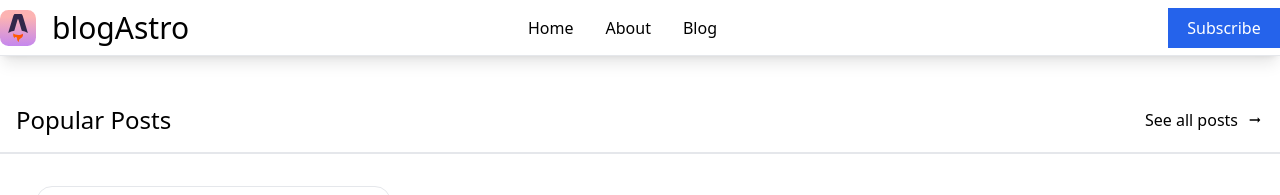
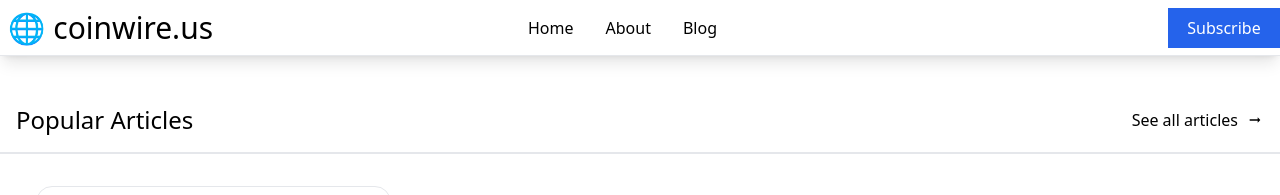
Before and after one commit to BullishAF/Astro-s-Insight, an Astro site: page / in a window 1280 px wide. Shown: the top 195 px of the page. Built offline with nearby package versions, Linux system fonts and the light colour scheme; Astro itself is replaced by a stand-in of ours; some packages are replaced by stand-ins of ours.

Commit message:
Update 4 files

```diff
--- a/src/components/Nav.astro
+++ b/src/components/Nav.astro
@@ -6,50 +6,9 @@ import navData from '../data/navData';
 	<nav class="container mx-auto flex flex-col justify-between items-center sm:flex-row w-full">
 		<a href="/">
 			<div class="brand flex justify-center items-center">
-				<div class="brand-logo mr-2">
-					<svg xmlns="http://www.w3.org/2000/svg" width="36" height="36" viewBox="0 0 256 256"
-						><g fill="none"
-							><rect width="256" height="256" fill="url(#skillIconsAstro0)" rx="60"></rect><path
-								fill="#31274A"
-								fill-rule="evenodd"
-								d="M157.719 33.011c1.634 2.028 2.466 4.765 4.132 10.237l36.396 119.561a151.488 151.488 0 0 0-43.513-14.732l-23.697-80.08a3.086 3.086 0 0 0-4.809-1.593c-.533.4-.922.962-1.109 1.602l-23.411 80.031A151.447 151.447 0 0 0 58 162.791l36.573-119.57c1.673-5.464 2.507-8.195 4.141-10.219a13.443 13.443 0 0 1 5.449-4.032c2.414-.97 5.27-.97 10.984-.97h26.123c5.721 0 8.581 0 10.997.972a13.447 13.447 0 0 1 5.452 4.04Z"
-								clip-rule="evenodd"></path><path
-								fill="#FF5D01"
-								fill-rule="evenodd"
-								d="M162.074 168.499c-6 5.131-17.976 8.629-31.77 8.629c-16.931 0-31.122-5.271-34.887-12.359c-1.346 4.063-1.648 8.712-1.648 11.683c0 0-.887 14.585 9.257 24.729a9.538 9.538 0 0 1 9.538-9.538c9.028 0 9.018 7.877 9.009 14.268v.57c0 9.7 5.928 18.015 14.359 21.519a19.55 19.55 0 0 1-1.966-8.572c0-9.251 5.432-12.696 11.744-16.698c5.022-3.185 10.602-6.724 14.448-13.824a26.062 26.062 0 0 0 3.145-12.454c0-2.773-.431-5.445-1.229-7.953Z"
-								clip-rule="evenodd"></path><path
-								fill="url(#skillIconsAstro1)"
-								fill-rule="evenodd"
-								d="M162.074 168.499c-6 5.131-17.976 8.629-31.77 8.629c-16.931 0-31.122-5.271-34.887-12.359c-1.346 4.063-1.648 8.712-1.648 11.683c0 0-.887 14.585 9.257 24.729a9.538 9.538 0 0 1 9.538-9.538c9.028 0 9.018 7.877 9.009 14.268v.57c0 9.7 5.928 18.015 14.359 21.519a19.55 19.55 0 0 1-1.966-8.572c0-9.251 5.432-12.696 11.744-16.698c5.022-3.185 10.602-6.724 14.448-13.824a26.062 26.062 0 0 0 3.145-12.454c0-2.773-.431-5.445-1.229-7.953Z"
-								clip-rule="evenodd"></path><defs
-								><linearGradient
-									id="skillIconsAstro0"
-									x1="128"
-									x2="128"
-									y1="0"
-									y2="256"
-									gradientUnits="userSpaceOnUse"
-									><stop offset=".193" stop-color="#FCB3B2"></stop><stop
-										offset="1"
-										stop-color="#C587EE"></stop></linearGradient
-								><linearGradient
-									id="skillIconsAstro1"
-									x1="189.089"
-									x2="153.565"
-									y1="126.765"
-									y2="201.132"
-									gradientUnits="userSpaceOnUse"
-									><stop stop-color="#FF1639"></stop><stop
-										offset="1"
-										stop-color="#FF1639"
-										stop-opacity="0"></stop></linearGradient
-								></defs
-							></g
-						></svg
-					>
-				</div>
+
 				<div class="brand-name ml-2">
-					<h1 class="text-3xl font-medium">blogAstro</h1>
+					<h1 class="text-3xl font-medium">🌐 coinwire.us</h1>
 				</div>
 			</div>
 		</a>
--- a/src/consts.ts
+++ b/src/consts.ts
@@ -1,3 +1,3 @@
 // Place any global configuration here
-export const SITE_TITLE = 'blogAstro';
-export const SITE_DESCRIPTION = 'blogAstro Description';
+export const SITE_TITLE = 'coinwire.us';
+export const SITE_DESCRIPTION = 'coinwire.us';
--- a/src/data/footerSocialData.js
+++ b/src/data/footerSocialData.js
@@ -1,10 +1,5 @@
 const footerSocialData = [
-	{
-		name: 'instagram',
-		path: '#',
-		image:
-			'M7.8 2h8.4C19.4 2 22 4.6 22 7.8v8.4a5.8 5.8 0 0 1-5.8 5.8H7.8C4.6 22 2 19.4 2 16.2V7.8A5.8 5.8 0 0 1 7.8 2m-.2 2A3.6 3.6 0 0 0 4 7.6v8.8C4 18.39 5.61 20 7.6 20h8.8a3.6 3.6 0 0 0 3.6-3.6V7.6C20 5.61 18.39 4 16.4 4H7.6m9.65 1.5a1.25 1.25 0 0 1 1.25 1.25A1.25 1.25 0 0 1 17.25 8A1.25 1.25 0 0 1 16 6.75a1.25 1.25 0 0 1 1.25-1.25M12 7a5 5 0 0 1 5 5a5 5 0 0 1-5 5a5 5 0 0 1-5-5a5 5 0 0 1 5-5m0 2a3 3 0 0 0-3 3a3 3 0 0 0 3 3a3 3 0 0 0 3-3a3 3 0 0 0-3-3Z',
-	},
+
 	{
 		name: 'twitter',
 		path: '#',
@@ -12,23 +7,11 @@ const footerSocialData = [
 			'M22.46 6c-.77.35-1.6.58-2.46.69c.88-.53 1.56-1.37 1.88-2.38c-.83.5-1.75.85-2.72 1.05C18.37 4.5 17.26 4 16 4c-2.35 0-4.27 1.92-4.27 4.29c0 .34.04.67.11.98C8.28 9.09 5.11 7.38 3 4.79c-.37.63-.58 1.37-.58 2.15c0 1.49.75 2.81 1.91 3.56c-.71 0-1.37-.2-1.95-.5v.03c0 2.08 1.48 3.82 3.44 4.21a4.22 4.22 0 0 1-1.93.07a4.28 4.28 0 0 0 4 2.98a8.521 8.521 0 0 1-5.33 1.84c-.34 0-.68-.02-1.02-.06C3.44 20.29 5.7 21 8.12 21C16 21 20.33 14.46 20.33 8.79c0-.19 0-.37-.01-.56c.84-.6 1.56-1.36 2.14-2.23Z',
 	},
 	{
-		name: 'youtube',
-		path: '#',
-		image:
-			'm10 15l5.19-3L10 9v6m11.56-7.83c.13.47.22 1.1.28 1.9c.07.8.1 1.49.1 2.09L22 12c0 2.19-.16 3.8-.44 4.83c-.25.9-.83 1.48-1.73 1.73c-.47.13-1.33.22-2.65.28c-1.3.07-2.49.1-3.59.1L12 19c-4.19 0-6.8-.16-7.83-.44c-.9-.25-1.48-.83-1.73-1.73c-.13-.47-.22-1.1-.28-1.9c-.07-.8-.1-1.49-.1-2.09L2 12c0-2.19.16-3.8.44-4.83c.25-.9.83-1.48 1.73-1.73c.47-.13 1.33-.22 2.65-.28c1.3-.07 2.49-.1 3.59-.1L12 5c4.19 0 6.8.16 7.83.44c.9.25 1.48.83 1.73 1.73Z',
-	},
-	{
 		name: 'facebook',
 		path: '#',
 		image:
 			'M22 12c0-5.52-4.48-10-10-10S2 6.48 2 12c0 4.84 3.44 8.87 8 9.8V15H8v-3h2V9.5C10 7.57 11.57 6 13.5 6H16v3h-2c-.55 0-1 .45-1 1v2h3v3h-3v6.95c5.05-.5 9-4.76 9-9.95z',
 	},
-	{
-		name: 'linkedin',
-		path: '#',
-		image:
-			'M19 3a2 2 0 0 1 2 2v14a2 2 0 0 1-2 2H5a2 2 0 0 1-2-2V5a2 2 0 0 1 2-2h14m-.5 15.5v-5.3a3.26 3.26 0 0 0-3.26-3.26c-.85 0-1.84.52-2.32 1.3v-1.11h-2.79v8.37h2.79v-4.93c0-.77.62-1.4 1.39-1.4a1.4 1.4 0 0 1 1.4 1.4v4.93h2.79M6.88 8.56a1.68 1.68 0 0 0 1.68-1.68c0-.93-.75-1.69-1.68-1.69a1.69 1.69 0 0 0-1.69 1.69c0 .93.76 1.68 1.69 1.68m1.39 9.94v-8.37H5.5v8.37h2.77Z',
-	},
 ];
 
 export default footerSocialData;
--- a/src/pages/index.astro
+++ b/src/pages/index.astro
@@ -14,9 +14,9 @@ const post3 = allPosts[2];
 			<!-- Popular -->
 			<section>
 				<div class="top flex justify-between items-center border-b-2 p-4">
-					<h2 class="text-2xl">Popular Posts</h2>
+					<h2 class="text-2xl">Popular Articles</h2>
 					<a href="/blog" class="flex justify-center items-center hover:border-b transition-all">
-						<p class="mr-2">See all posts</p>
+						<p class="mr-2">See all articles</p>
 						<svg xmlns="http://www.w3.org/2000/svg" width="18" height="16" viewBox="0 0 24 24"
 							><path fill="currentColor" d="M16.01 11H4v2h12.01v3L20 12l-3.99-4v3z"></path></svg
 						>
```
